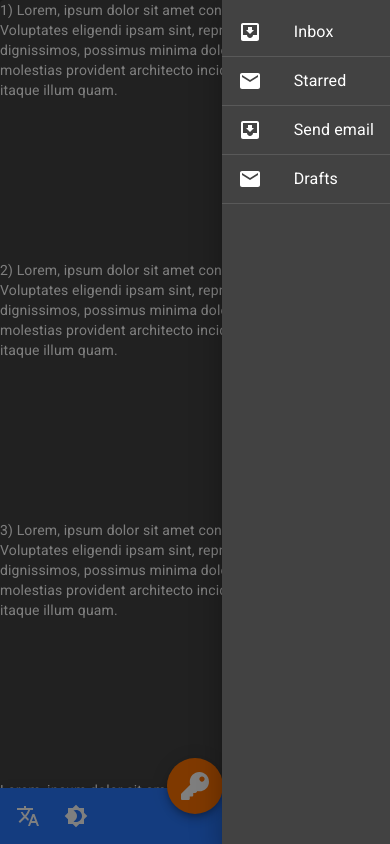
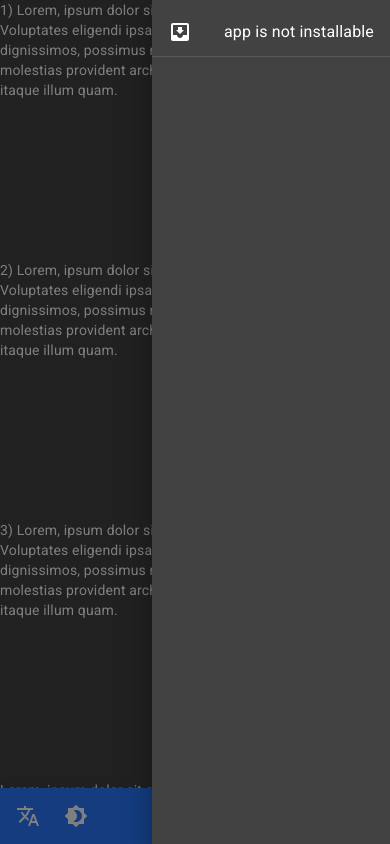
Before and after one commit to TheMrCorvy/Desktop-Frontend, a React (Create React App) app: page / in a window 390 px wide. Both pictures are taken after a click on the button 362 px from the left and 816 px from the top of the page. Shown: the top 844 px of the page. Built offline with nearby package versions, Linux system fonts and the light colour scheme.

Commit message:
added the install web app button

```diff
--- a/package.json
+++ b/package.json
@@ -2,6 +2,7 @@
 	"name": "pasusewa",
 	"version": "0.1.0",
 	"private": true,
+	"homepage": "https://web-frontend-virid.vercel.app/",
 	"dependencies": {
 		"@fortawesome/fontawesome-svg-core": "^1.2.34",
 		"@fortawesome/free-brands-svg-icons": "^5.15.2",
--- a/src/components/NavbarComponents/Drawer/index.tsx
+++ b/src/components/NavbarComponents/Drawer/index.tsx
@@ -1,4 +1,4 @@
-import React, { FC } from "react"
+import React, { FC, useEffect, useState } from "react"
 
 import {
 	SwipeableDrawer,
@@ -10,16 +10,50 @@ import {
 } from "@material-ui/core"
 
 import InboxIcon from "@material-ui/icons/MoveToInbox"
-import MailIcon from "@material-ui/icons/Mail"
 
 import { useSelector, useDispatch } from "react-redux"
 import { RootState } from "../../../redux/store"
 import { toggleDrawer } from "../../../redux/actions/drawerActions"
 
+let deferredPrompt: any
+
 const Drawer: FC = () => {
 	const { open } = useSelector((state: RootState) => state.open)
 
 	const dispatch = useDispatch()
+
+	const [installable, setInstallable] = useState(false)
+
+	useEffect(() => {
+		window.addEventListener("beforeinstallprompt", (e: Event) => {
+			// Prevent the mini-infobar from appearing on mobile
+			e.preventDefault()
+			// Stash the event so it can be triggered later.
+			deferredPrompt = e
+			// Update UI notify the user they can install the PWA
+			setInstallable(true)
+		})
+
+		window.addEventListener("appinstalled", () => {
+			// Log install to analytics
+			console.log("INSTALL: Success")
+		})
+	}, [])
+
+	const handleInstallClick = () => {
+		// Hide the app provided install promotion
+		setInstallable(false)
+		// Show the install prompt
+		deferredPrompt.prompt()
+		// Wait for the user to respond to the prompt
+		deferredPrompt.userChoice.then((choiceResult: any) => {
+			if (choiceResult.outcome === "accepted") {
+				console.log("User accepted the install prompt")
+			} else {
+				console.log("User dismissed the install prompt")
+			}
+		})
+	}
 
 	return (
 		<SwipeableDrawer
@@ -34,17 +68,23 @@ const Drawer: FC = () => {
 				onKeyDown={() => dispatch(toggleDrawer(false))}
 			>
 				<List>
-					{["Inbox", "Starred", "Send email", "Drafts"].map((text, index) => (
-						<>
-							<ListItem button key={text}>
-								<ListItemIcon>
-									{index % 2 === 0 ? <InboxIcon /> : <MailIcon />}
-								</ListItemIcon>
-								<ListItemText primary={text} />
-							</ListItem>
-							<Divider />
-						</>
-					))}
+					{installable && (
+						<ListItem button onClick={() => handleInstallClick}>
+							<ListItemIcon>
+								<InboxIcon />
+							</ListItemIcon>
+							<ListItemText primary="install web app" />
+						</ListItem>
+					)}
+					{!installable && (
+						<ListItem button>
+							<ListItemIcon>
+								<InboxIcon />
+							</ListItemIcon>
+							<ListItemText primary="app is not installable" />
+						</ListItem>
+					)}
+					<Divider />
 				</List>
 			</div>
 		</SwipeableDrawer>
```
Also changed, not shown: public/manifest.json.
